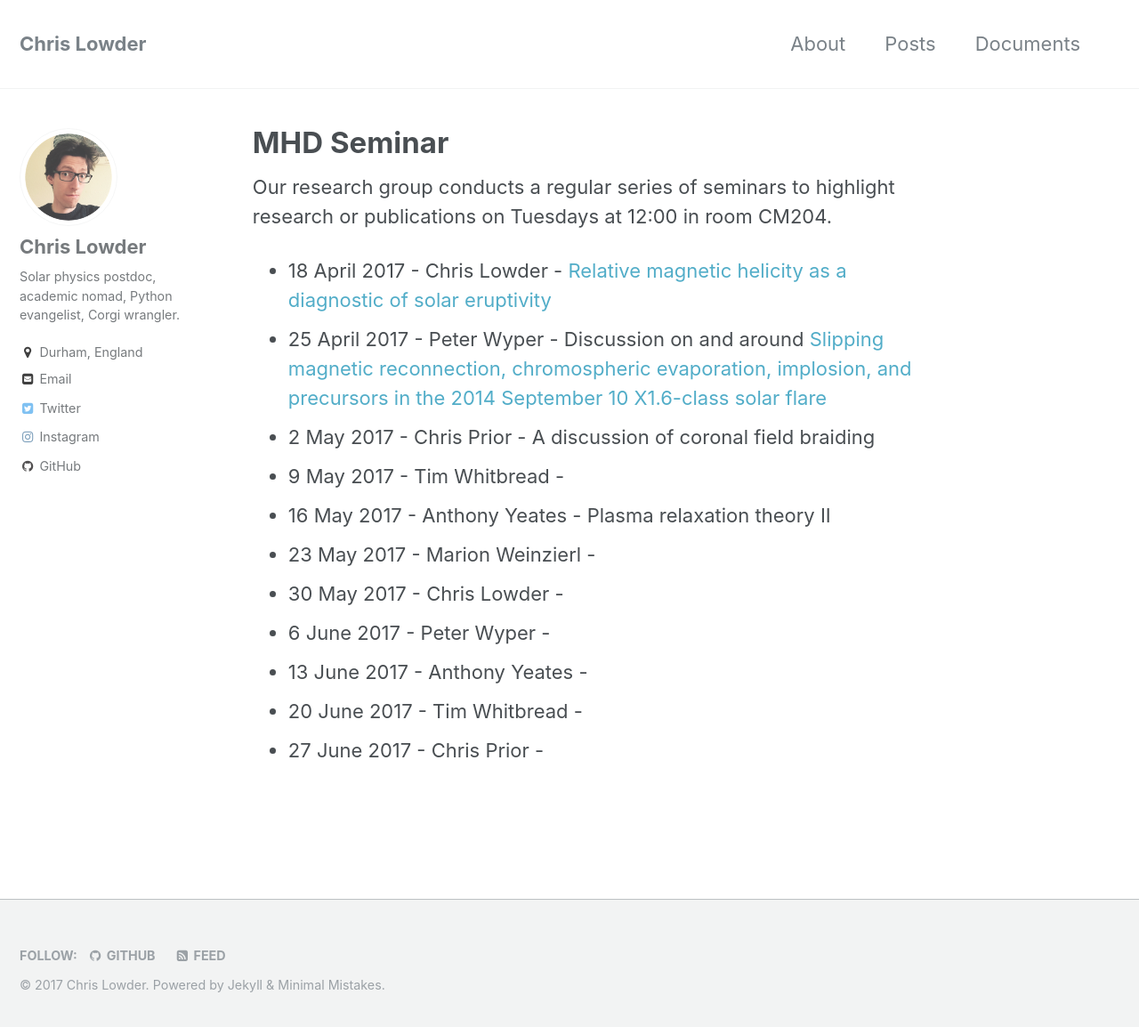
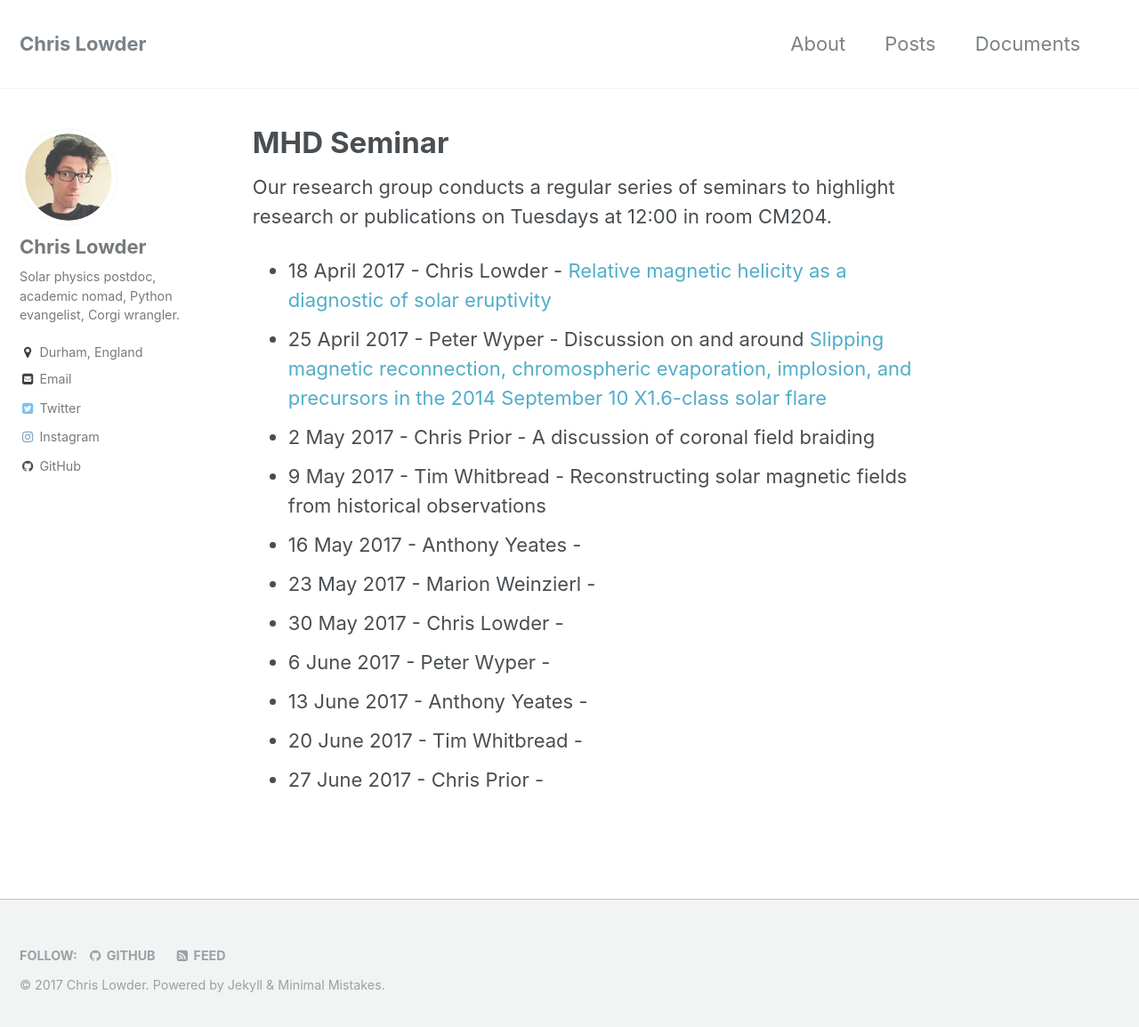
Before and after one commit to lowderchris/lowderchris.github.io, a Jekyll site: the page built from _pages/mhd-seminar.md, in a window 1280 px wide and 1162 px high. Shown: the top 1154 px of the window at 89% size. Built offline with Jekyll 4.4.1, drawn with Linux system fonts in a browser that asks for light colours.

Commit message:
Updated seminar list

```diff
--- a/_pages/mhd-seminar.md
+++ b/_pages/mhd-seminar.md
@@ -8,8 +8,8 @@ Our research group conducts a regular series of seminars to highlight research o
 - 18 April 2017 - Chris Lowder - [Relative magnetic helicity as a diagnostic of solar eruptivity](https://arxiv.org/abs/1703.10562)
 - 25 April 2017 - Peter Wyper - Discussion on and around [Slipping magnetic reconnection, chromospheric evaporation, implosion, and precursors in the 2014 September 10 X1.6-class solar flare](http://iopscience.iop.org/article/10.3847/0004-637X/823/1/41/pdf)
 - 2 May 2017 - Chris Prior - A discussion of coronal field braiding
-- 9 May 2017 - Tim Whitbread -
-- 16 May 2017 - Anthony Yeates - Plasma relaxation theory II
+- 9 May 2017 - Tim Whitbread - Reconstructing solar magnetic fields from historical observations
+- 16 May 2017 - Anthony Yeates -
 - 23 May 2017 - Marion Weinzierl -
 - 30 May 2017 - Chris Lowder -
 - 6 June 2017 - Peter Wyper -
```
